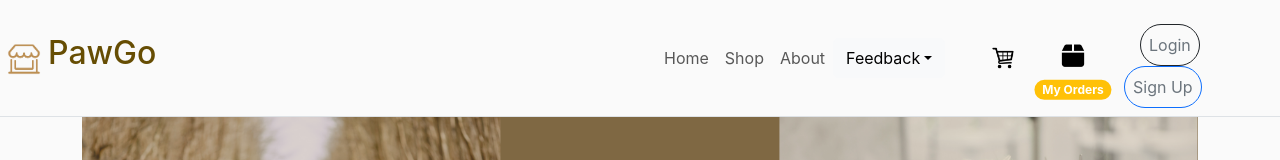
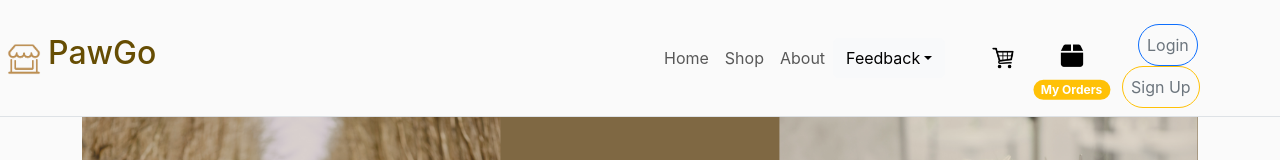
Before and after one commit to JohnJayvee/ken-jayvee, a React (Vite) app: page / in a window 1280 px wide. Shown: the top 160 px of the page. Built offline with nearby package versions, Linux system fonts and the light colour scheme.

Commit message:
change color login and sign up

```diff
--- a/src/components/Header/Header.jsx
+++ b/src/components/Header/Header.jsx
@@ -115,10 +115,10 @@ function Header() {
                   </Link>
                 </Button>
               </div>
-              <ul className="nav col-md col-lg mb-2 mb-md-0 me-md-0 ms-sm-3 mt-3">
+              <ul className="nav col-md-6 col-lg-6 mb-2 mb-md-0 me-md-0 ms-sm-3 mt-3">
                 {!isLoggedIn && (
                   <>
-                    <Button className="btn-outline-dark rounded-pill p-0 me-sm-2 me-2 ms-3">
+                    <Button className="btn-outline-primary rounded-pill p-0 me-sm-2 me-2 ms-3">
                       <Link
                         to="/login"
                         className="nav-link px-2 link-secondary"
@@ -126,7 +126,7 @@ function Header() {
                         Login
                       </Link>
                     </Button>
-                    <Button className="btn-outline-primary rounded-pill p-0">
+                    <Button className="btn-outline-warning rounded-pill p-0">
                       <Link
                         to="/register"
                         className="nav-link px-2 link-secondary"
--- a/src/components/ProductList/UpdateModal.jsx
+++ b/src/components/ProductList/UpdateModal.jsx
@@ -15,18 +15,22 @@ const UpdateModal = () => {
   const config = {
     headers: { Authorization: `Bearer ${user.token}` },
   };
-
-  useEffect(() => {
   const handleUpdate = async (e, id) => {
     e.preventDefault(); // Ensure this is called
 
     try {
-        const response = await axios.put(
+      await axios
+        .put(
           `http://white-emu-581912.hostingersite.com/api/order/update/${id}`,
           orderData,
           config
-        );
+        )
+        .then((response) => {
+          if (response) {
             console.log(response.data.order);
+            window.location.reload();
+          }
+        });
     } catch (error) {
       if (error.response) {
         console.log(error.response.data);
@@ -40,7 +44,6 @@ const UpdateModal = () => {
       console.log(error.config);
     }
   };
-  }, [orderData]);
 
   const handleOnChange = (e) => {
     const { name, value } = e.target;
```
Lines whose indentation alone changed are shown as unchanged.
